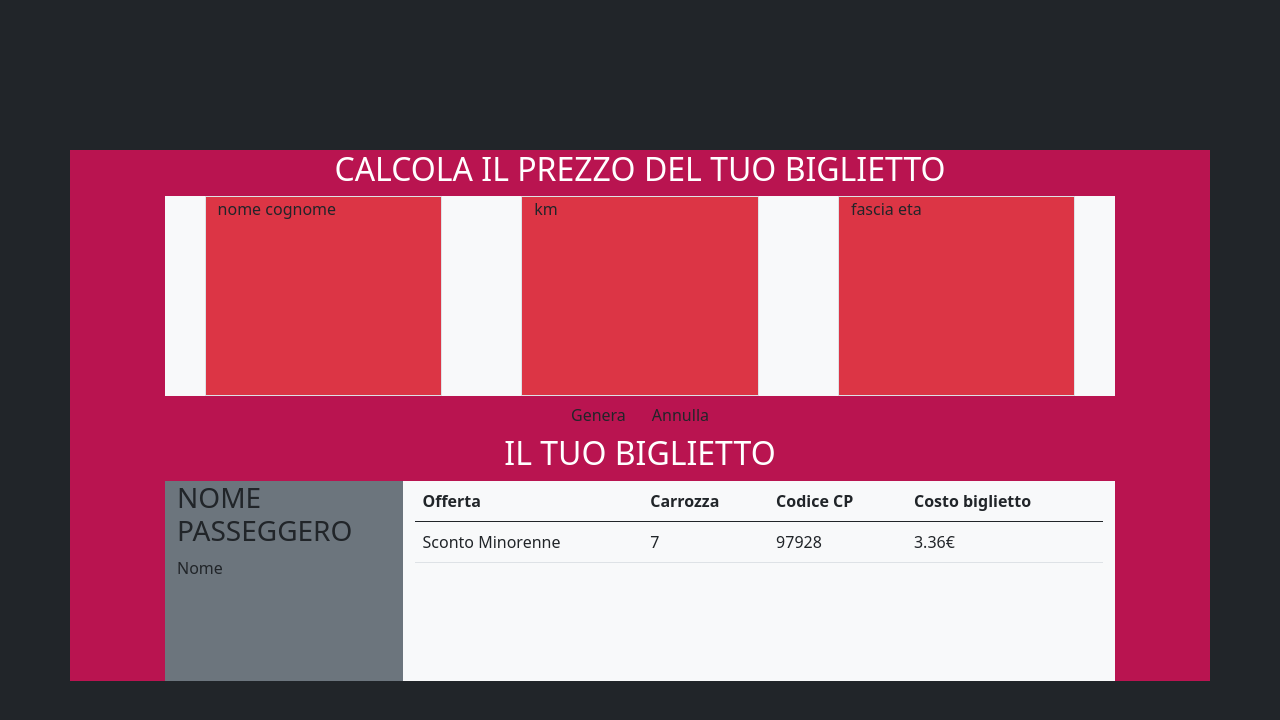
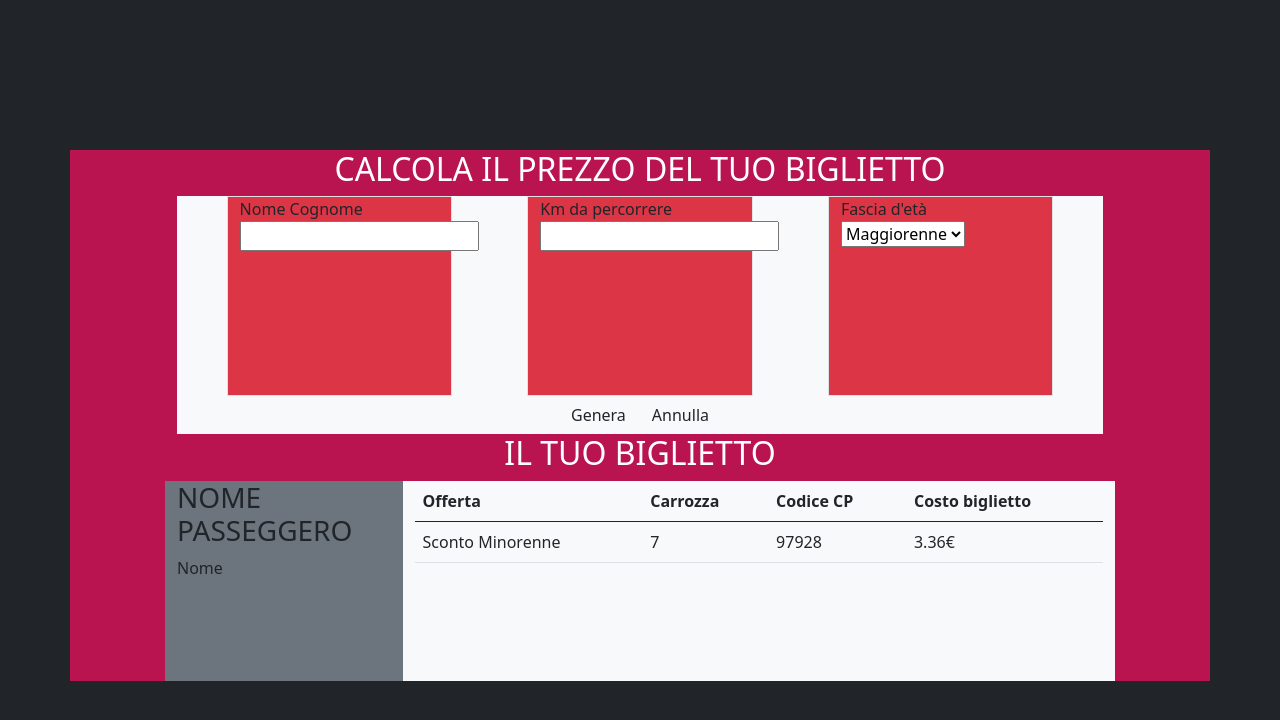
Before and after one commit to Luca-Riz/js-biglietto-treno-form, a plain HTML site: page index.html in a window 1280 px wide. Drawn offline with nearby package versions, Linux system fonts and the light colour scheme.

Commit message:
add stretto necessario a livello grafico

```diff
--- a/index.html
+++ b/index.html
@@ -19,15 +19,48 @@
                         <!-- contenuto biglietto -->
                         <div class="col-10 offset-1">
                             <h2 class="text-uppercase text-center text-white">Calcola il prezzo del tuo biglietto</h2>
-                            <div class="row bg-light box justify-content-around">
-                                <div class="col-3 box bg-danger border">nome cognome</div>
-                                <div class="col-3 box bg-danger border">km</div>
-                                <div class="col-3 box bg-danger border">fascia eta</div>
+
+
+                            <div class="container-fluid bg-light">
+
+                                <!-- inizio form -->
+                                <form class="row bg-light box justify-content-around">
+
+                                    <!-- nome cognome -->
+                                    <div class="col-3 box bg-danger border">
+                                        <label for="name">Nome Cognome</label><br>
+                                        <input type="text">
+                                    </div>
+                                    <!-- fine nome cognome -->
+
+                                    <!-- km -->
+                                    <div class="col-3 box bg-danger border">
+                                        <label for="km">Km da percorrere</label><br>
+                                        <input type="number">
+                                    </div>
+                                    <!-- fine km -->
+
+                                    <!-- fascia età -->
+                                    <div class="col-3 box bg-danger border">
+                                        <label for="km">Fascia d'età</label><br>
+                                        <select name="eta" id="fasciaEta">
+                                            <option value="">Maggiorenne</option>
+                                            <option value="">Minorenne</option>
+                                            <option value="">Over 65</option>
+                                        </select>
+                                    </div>
+                                    <!-- fine fascia età -->
+
+                                </form>
+                                <!-- fine form -->
+
+                                <div class="d-flex justify-content-center">
+                                    <div class="btn">Genera</div>
+                                    <div class="btn">Annulla</div>
+                                </div>
                             </div>
-                            <div class="d-flex justify-content-center">
-                                <div class="btn">Genera</div>
-                                <div class="btn">Annulla</div>
-                            </div>
+
+
                             <h2 class="text-uppercase text-center text-white">Il tuo biglietto</h2>
                             <div class="row bg-light box ">
                                 <div class="col-3 bg-secondary box">
```
